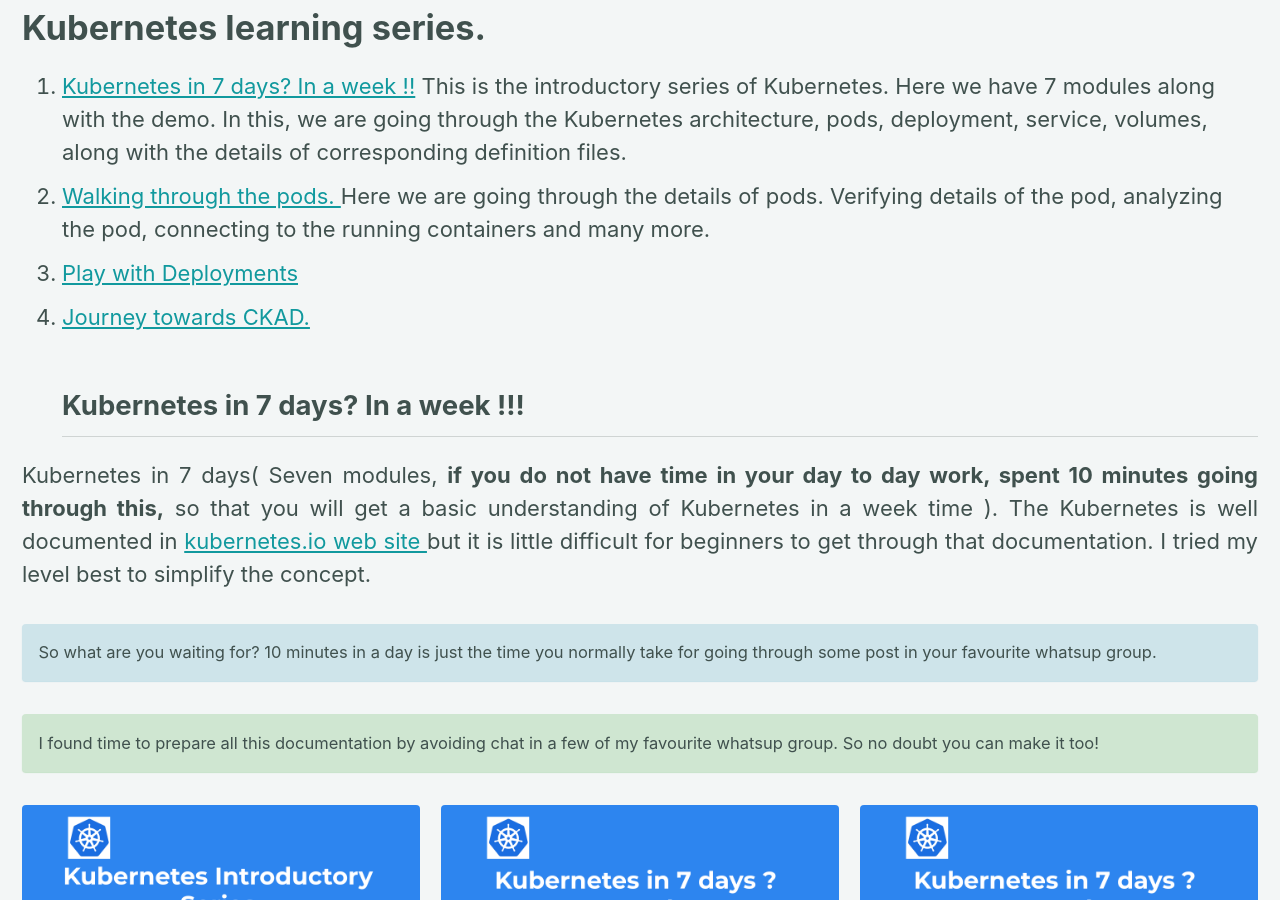
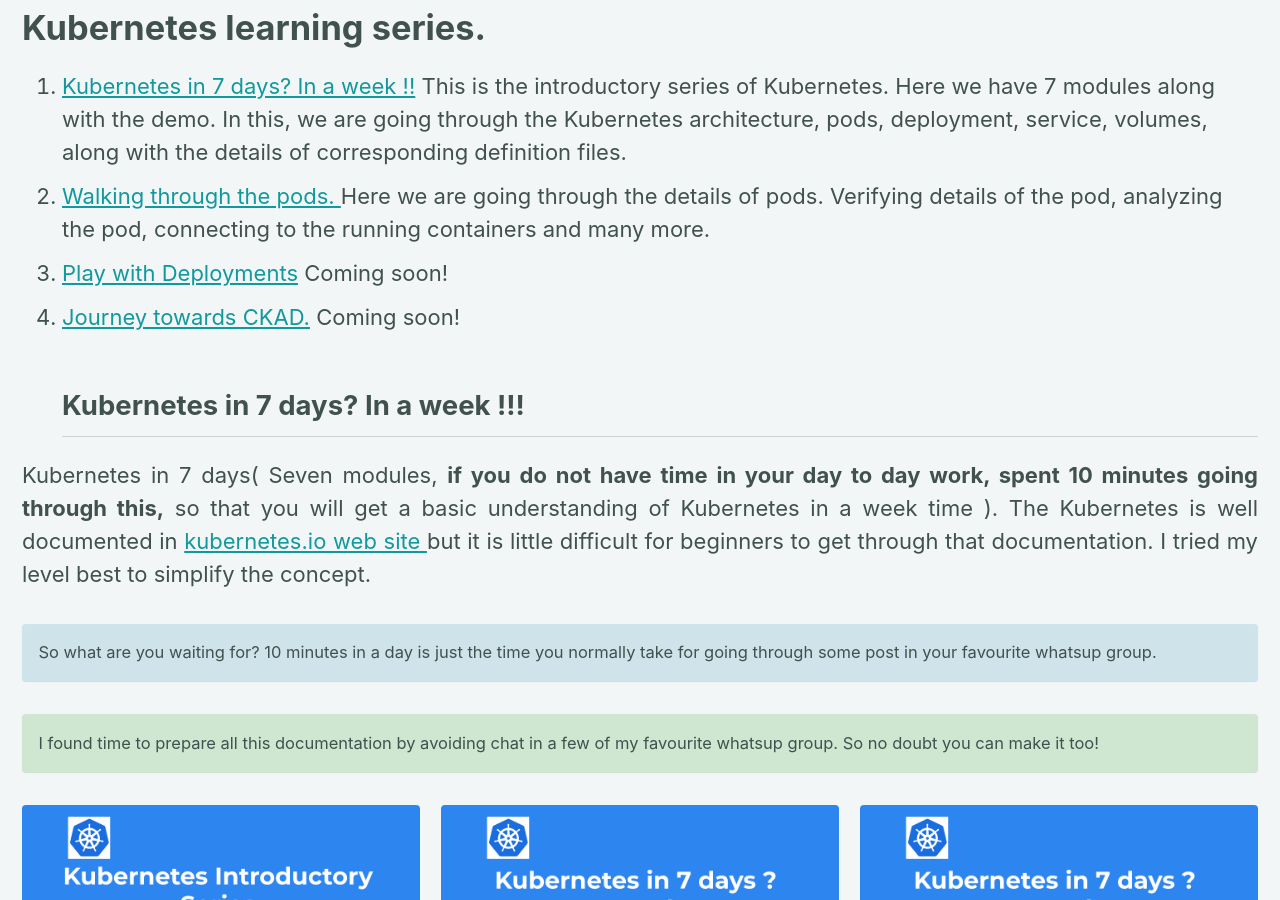
Before and after one commit to mangodairy/devsite, a Jekyll site: the page built from _pages/kubernetes-archive.md, in a window 1280 px wide and 900 px high, scrolled down 550 px. Built offline with Jekyll 4.4.1, drawn with Linux system fonts in a browser that asks for light colours; cached includes are drawn as plain includes.

Commit message:
Added index.md

```diff
--- a/_pages/kubernetes-archive.md
+++ b/_pages/kubernetes-archive.md
@@ -98,8 +98,8 @@
 
 1. [ Kubernetes in 7 days? In a week !!](https://mangodairy.github.io/devsite/Kubernetes/#kubernetes-in-7-days-in-a-week-) This is the introductory series of Kubernetes. Here we have 7 modules along with the demo. In this, we are going through the Kubernetes architecture, pods, deployment, service, volumes, along with the details of corresponding definition files.
 2. [Walking through the pods. ](https://mangodairy.github.io/devsite/Kubernetes/#walking-through-the-pods--%EF%B8%8F) Here we are going through the details of pods. Verifying details of the pod, analyzing the pod, connecting to the running containers and many more.
-3. [Play with Deployments](Coming soon!)
-4. [ Journey towards CKAD.](Coming soon!)
+3. [Play with Deployments](Coming soon!) Coming soon!
+4. [ Journey towards CKAD.](Coming soon!) Coming soon!
 ## Kubernetes in 7 days? In a week !!!
 
 Kubernetes in 7 days( Seven modules, **if you do not have time in your day to day work, spent 10 minutes going through this,** so that you will get a basic understanding of Kubernetes in a week time ). The Kubernetes is well documented in [kubernetes.io web site ](https://kubernetes.io/) but it is little difficult for beginners to get through that documentation. I tried my level best to simplify the concept.
```
